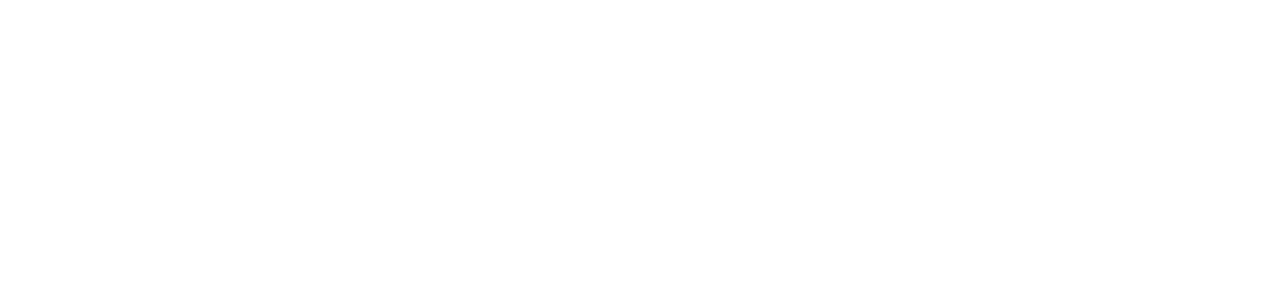
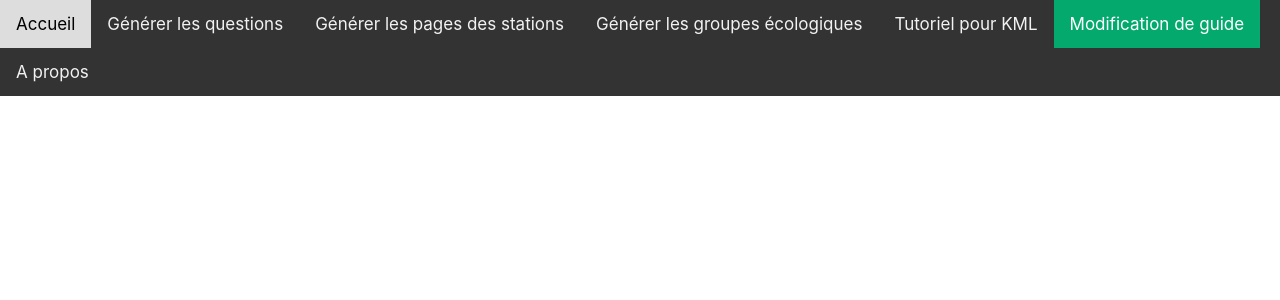
Before and after one commit to Projet-L3-Guide-des-Stations-Embarque/Guides_des_Station_Front, a React (Create React App) app: page /modification in a window 1280 px wide. Before the commit this address had no page. Shown: the top 300 px of the page. Built offline with nearby package versions, Linux system fonts and the light colour scheme.

Commit message:
Creation de la page modification

```diff
--- a/src/App.js
+++ b/src/App.js
@@ -3,6 +3,7 @@ import About from './pages/about'
 import Tuto from './pages/tuto'
 import Questions from './pages/questionsGen'
 import MultiGe from './pages/mge'
+import ModificationG from './pages/modificationGuide'
 import Stations from './pages/GenerationStation'
 import './styles/main.css'
 import {Route, Routes} from 'react-router-dom'
@@ -17,6 +18,7 @@ function App() {
         <Route path="/stations" element={<Stations/>}/>
         <Route path="/ge" element={<MultiGe/>}/>
         <Route path="/tutoriel" element={<Tuto/>}/>
+        <Route path="/modification" element={<ModificationG/>}/>
       </Routes>
     </div>
   );
--- a/src/pages/GenerationStation/index.jsx
+++ b/src/pages/GenerationStation/index.jsx
@@ -65,6 +65,7 @@ function Stations() {
                 <Link to="/stations" className="active">Générer les pages des stations</Link>
                 <Link to="/ge">Générer les groupes écologiques</Link>
                 <Link to="/tutoriel">Tutoriel pour KML</Link>
+                <Link to="/modification">Modification de guide</Link>
                 <Link to="/apropos">A propos</Link>
         </div>
         <h2 className="catchPhrase">Page pour générer les pages des Stations</h2>
--- a/src/pages/home/index.jsx
+++ b/src/pages/home/index.jsx
@@ -19,6 +19,7 @@ function Home()
                 <Link to="/stations">Générer les pages des stations</Link>
                 <Link to="/ge">Générer les groupes écologiques</Link>
                 <Link to="/tutoriel">Tutoriel pour KML</Link>
+                <Link to="/modification">Modification de guide</Link>
                 <Link to="/apropos">A propos</Link>
             </div>
 
--- a/src/pages/mge/index.jsx
+++ b/src/pages/mge/index.jsx
@@ -151,6 +151,7 @@ function MultiGe () {
                 <Link to="/stations">Générer les pages des stations</Link>
                 <Link to="/ge" className="active">Générer les groupes écologiques</Link>
                 <Link to="/tutoriel">Tutoriel pour KML</Link>
+                <Link to="/modification">Modification de guide</Link>
                 <Link to="/apropos">A propos</Link>
         </div>
         <h2 className="catchPhrase">Vous pouvez ici générer les différents groupes écologiques présents dans le guide.</h2>
--- /dev/null
+++ b/src/pages/modificationGuide/index.jsx
@@ -0,0 +1,17 @@
+import { Link } from "react-router-dom"
+
+function ModificationG(){
+    return(
+        <>
+        <div className="topnav">
+                <Link to="/">Accueil</Link>
+                <Link to="/questions">Générer les questions</Link>
+                <Link to="/stations">Générer les pages des stations</Link>
+                <Link to="/ge">Générer les groupes écologiques</Link>
+                <Link to="/tutoriel">Tutoriel pour KML</Link>
+                <Link to="/modification" className="active">Modification de guide</Link>
+                <Link to="/apropos">A propos</Link>
+        </div>
+        </>
+    )
+} export default ModificationG;
--- a/src/pages/questionsGen/index.jsx
+++ b/src/pages/questionsGen/index.jsx
@@ -65,6 +65,7 @@ function Questions()
                 <Link to="/stations">Générer les pages des stations</Link>
                 <Link to="/ge">Générer les groupes écologiques</Link>
                 <Link to="/tutoriel">Tutoriel pour KML</Link>
+                <Link to="/modification">Modification de guide</Link>
                 <Link to="/apropos">A propos</Link>
             </div>
             <h2 className="catchPhrase">Vous pouvez ici générer la clé de determination des stations à l'aide de questions.</h2>
--- a/src/pages/tuto/index.jsx
+++ b/src/pages/tuto/index.jsx
@@ -10,6 +10,7 @@ function Tuto()
                 <Link to="/stations">Générer les pages des stations</Link>
                 <Link to="/ge">Générer les groupes écologiques</Link>
                 <Link to="/tutoriel" className="active">Tutoriel pour KML</Link>
+                <Link to="/modification">Modification de guide</Link>
                 <Link to="/apropos">A propos</Link>
             </div>
             <div className="tuto_body">
```
